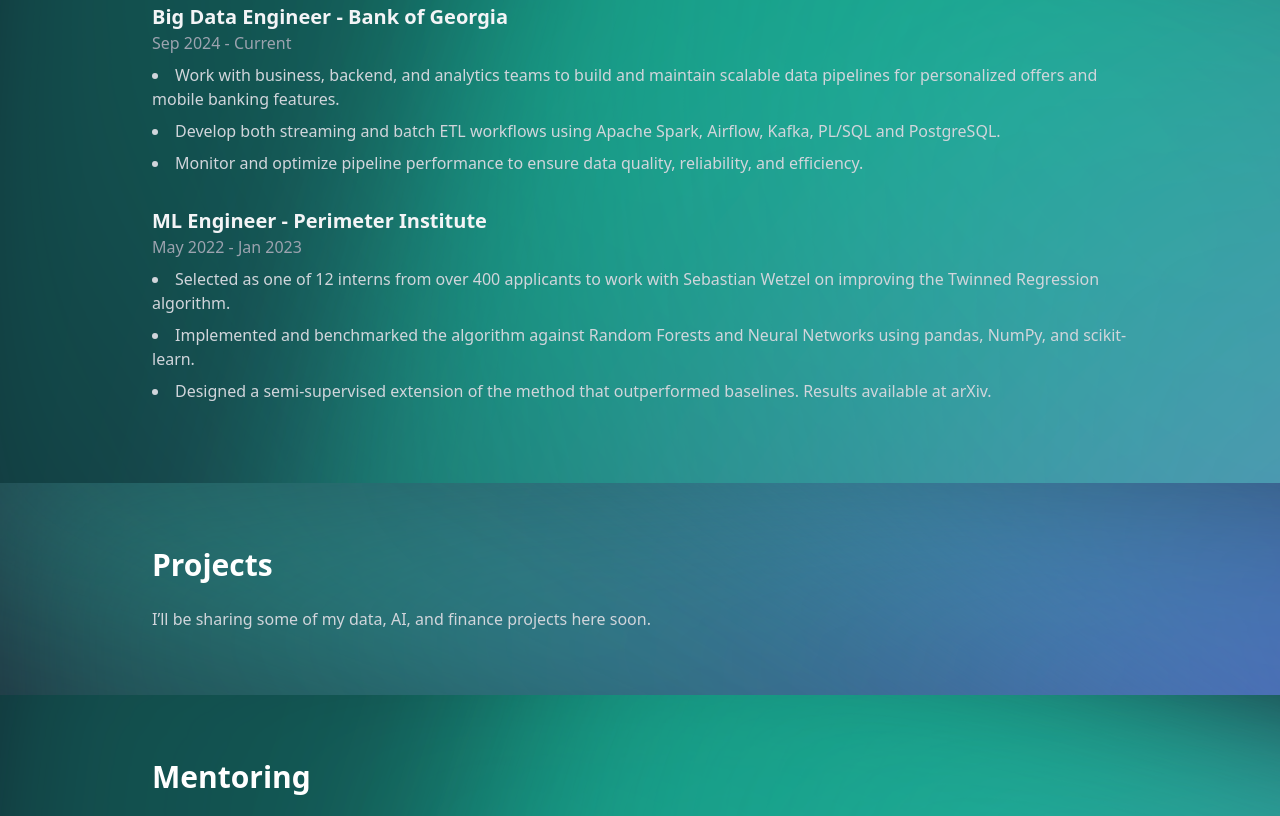
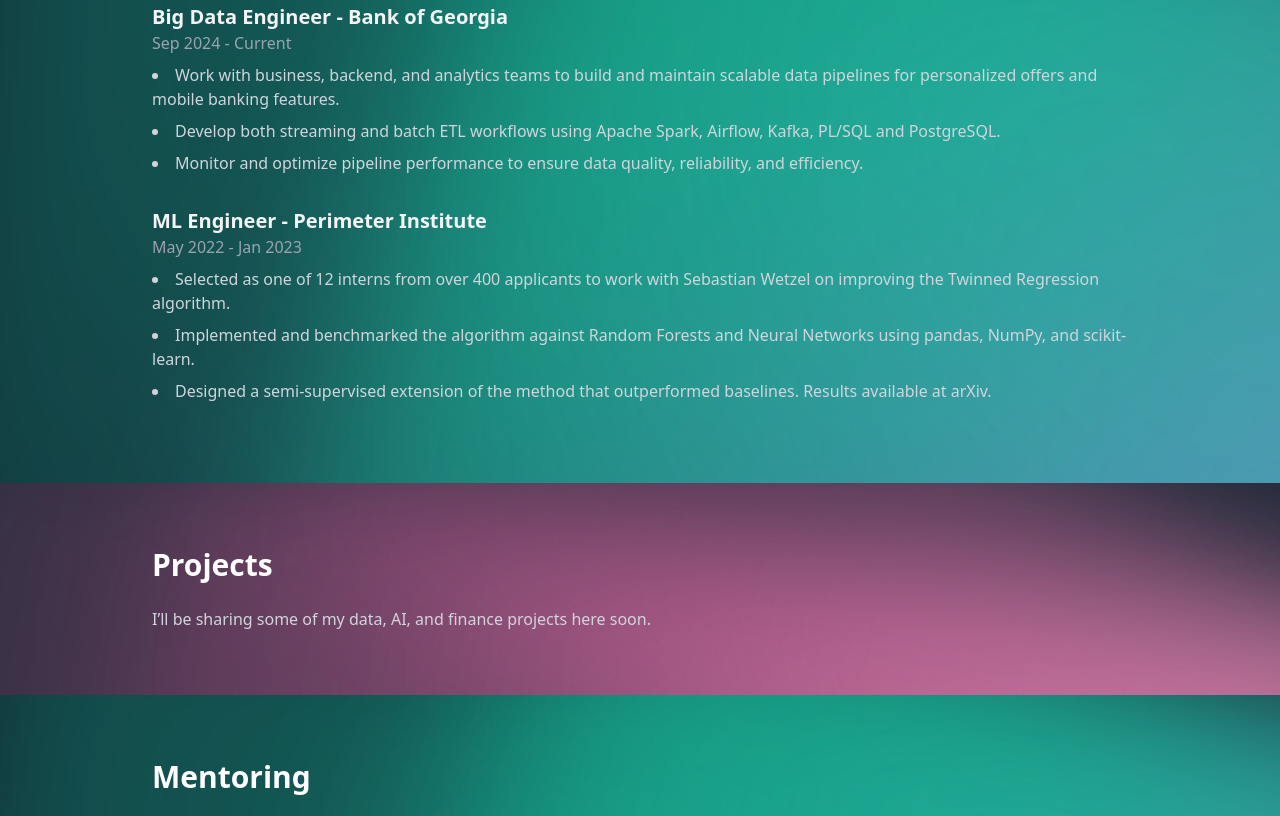
Before and after one commit to ZJashi/zurabjashi.github.io, a plain HTML site: page index.html in a window 1280 px wide. Shown: the part 1230-2046 px from the top of the page. Drawn offline with nearby package versions, Linux system fonts and the light colour scheme.

Commit message:
Update index.html

```diff
--- a/index.html
+++ b/index.html
@@ -127,9 +127,9 @@
   </div>
 
   <!-- Aurora Background -->
-  <div class="aurora-projects"></div>
-  <div class="aurora-projects aurora2"></div>
-  <div class="aurora-projects aurora3"></div>
+  <div class="aurora-about"></div>
+  <div class="aurora-about aurora2"></div>
+  <div class="aurora-about aurora3"></div>
 </section>
 
   <!-- Mentoring Section -->
```
